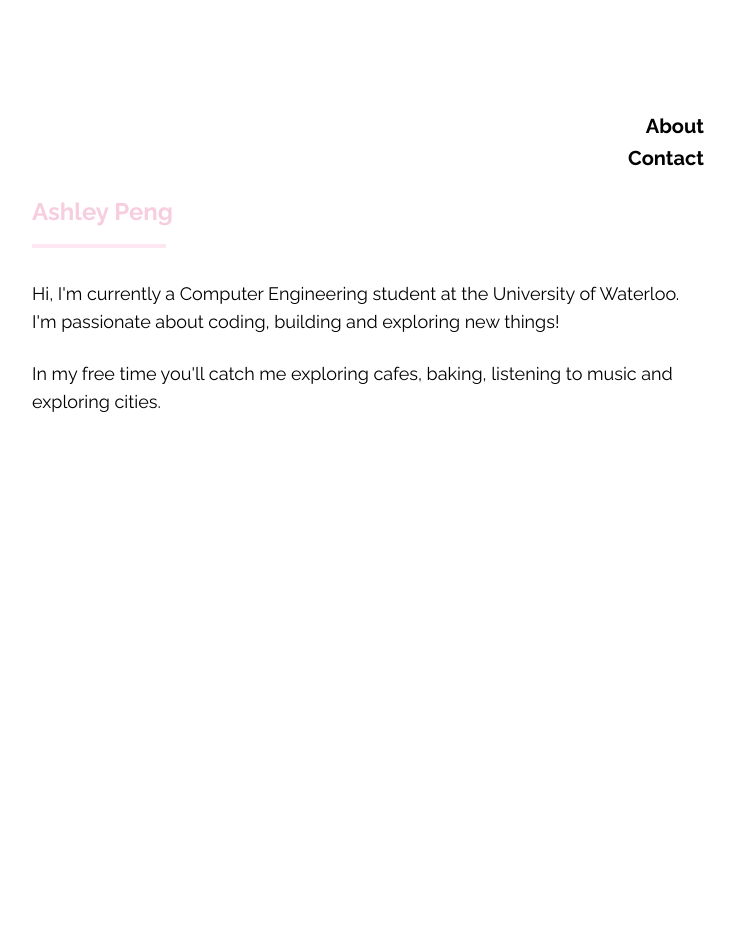
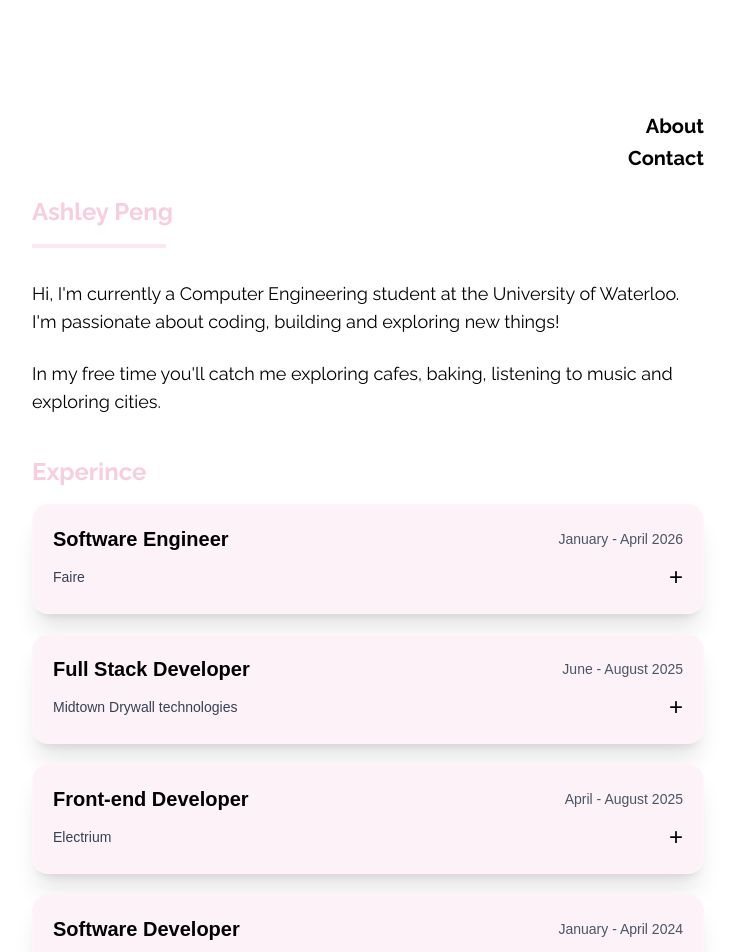
Before and after one commit to a33peng/personal-website, a Next.js app: page /about in a window 1280 px wide. Shown: the top 952 px of the page, without its empty margins (272-1007 px from the left). Before the commit the page ends 800 px from the top, so only its background shows below. Built offline with nearby package versions, Linux system fonts and the light colour scheme.

Commit message:
add experince

```diff
--- a/app/about/page.tsx
+++ b/app/about/page.tsx
@@ -1,6 +1,7 @@
 'use client'
 
 import NavBar from "../components/nav";
+import JobExperince from "../components/accordion";
 
 export default function About() {
   return(
@@ -11,7 +12,7 @@ export default function About() {
                 <NavBar />
             </div>
 
-            <h1 className="font-raleway font-bold text-2xl"> Ashley Peng</h1>
+            <h1 className="font-raleway font-bold text-2xl"> Ashley Peng </h1>
             <div className="w-1/5 h-1 mb-8 bg-pink-100" />
             <p className="font-raleway text-lg">
               Hi, I'm currently a Computer Engineering student at the University of Waterloo. I'm passionate about coding, building and exploring new things!</p>
@@ -19,6 +20,10 @@ export default function About() {
             <p className="font-raleway text-lg">
                In my free time you'll catch me exploring cafes, baking, listening to music and exploring cities.
             </p>
+
+            <br />
+            <h1 className="font-raleway font-bold text-2xl"> Experince </h1>
+            <JobExperince />
         </div>
       </div>
     </>
--- /dev/null
+++ b/app/components/accordion.tsx
@@ -0,0 +1,94 @@
+'use client'
+
+import { useState } from 'react';
+
+export default function JobExperince() {
+    const [openIndex, setOpenIndex] = useState<number | null>(null);
+    const toggleAccordion = (index: number) => {
+        setOpenIndex(openIndex === index ? null : index);
+    };
+
+    const internships = [
+        {
+            role: "Software Engineer",
+            company: "Faire",
+            date: "January - April 2026",
+            info: [
+                "incoming w26"
+            ]
+        },
+        {
+            role: "Full Stack Developer",
+            company: "Midtown Drywall technologies",
+            date: "June - August 2025",
+            info: [
+                ""
+            ]
+        },
+        {
+            role: "Front-end Developer",
+            company: "Electrium",
+            date: "April - August 2025",
+            info: [
+                ""
+            ]
+        },
+        {
+            role: "Software Developer",
+            company: "Ontario Ministry of Transporation",
+            date: "January - April 2024",
+            info: [
+                ""
+            ]
+        },
+    ]
+
+     return (
+        <div className="max-w-2xl ">
+            <div className="space-y-5">
+                {internships.map((job, index) => (
+                    <div
+                        key={index}
+                        className="bg-pink-50 backdrop-blur-lg rounded-2xl border border-white/20 shadow-xl overflow-hidden"
+                    >
+                        <button
+                            onClick={() => toggleAccordion(index)}
+                            className="w-full p-5 text-left hover:bg-pink-100 transition-colors"
+                        >
+                            {/* title and date */}
+                            <div className="flex justify-between items-center mb-2">
+                                <h2 className="font-loar font-bold text-xl">
+                                    {job.role}
+                                </h2>
+                                <p className="font-loar text-sm text-gray-600 ml-4">
+                                    {job.date}
+                                </p>
+                            </div>
+
+                            {/* company and icon */}
+                            <div className="flex justify-between items-center">
+                                <p className="font-loar text-gray-700 text-sm">
+                                    {job.company}
+                                </p>
+                                <span className="text-2xl font-light">
+                                    {openIndex === index ? '−' : '+'}
+                                </span>
+                            </div>
+                        </button>
+
+                        {/* collapsible content  */}
+                        {openIndex === index && (
+                            <div className="px-6 pb-6 pt-0 border-t border-pink-200">
+                                <ul className="space-y-2 font-loar mt-4">
+                                    {job.info.map((item, i) => (
+                                        <li key={i}>{item}</li>
+                                    ))}
+                                </ul>
+                            </div>
+                        )}
+                    </div>
+                ))}
+            </div>
+        </div>
+    );
+}
```
